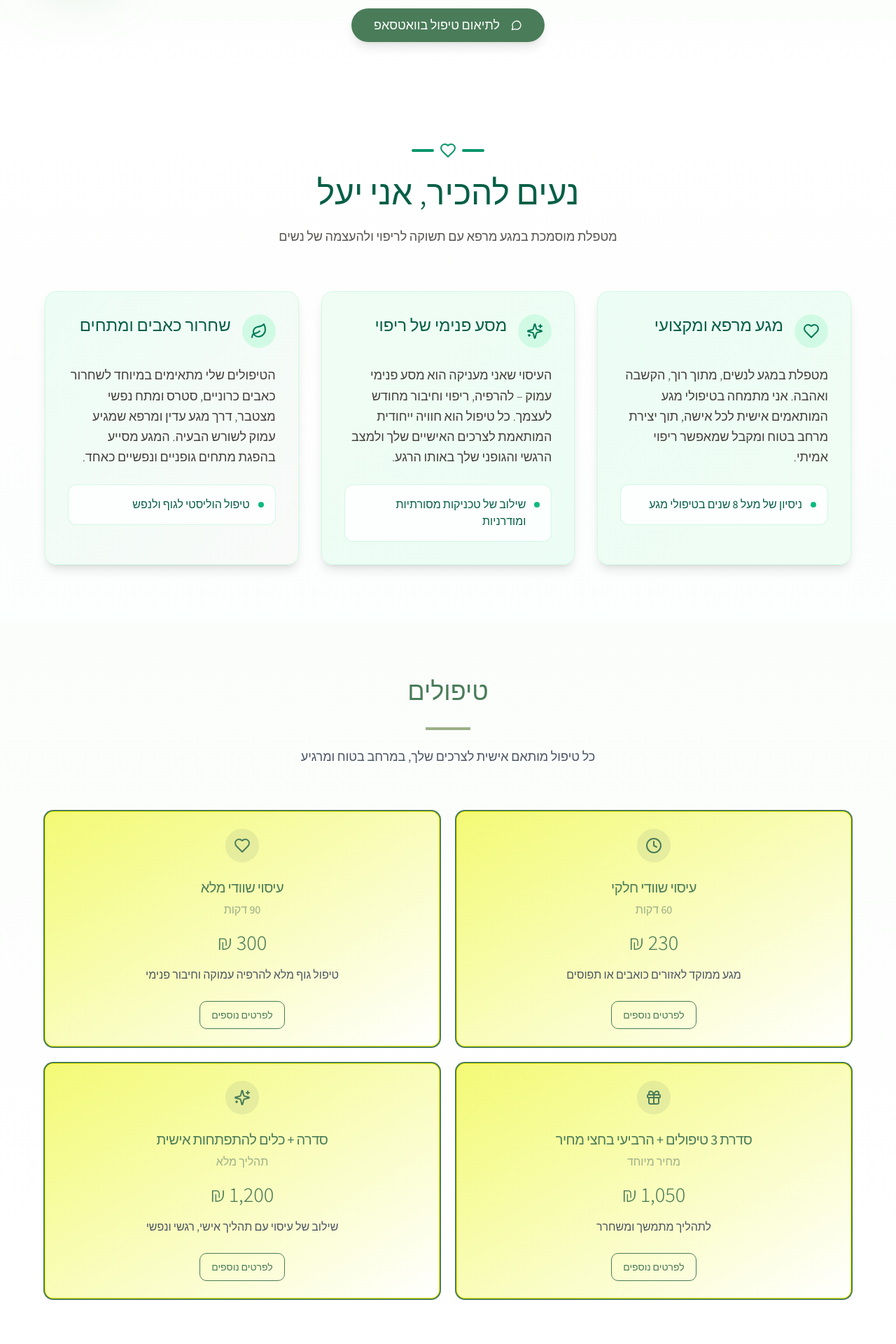
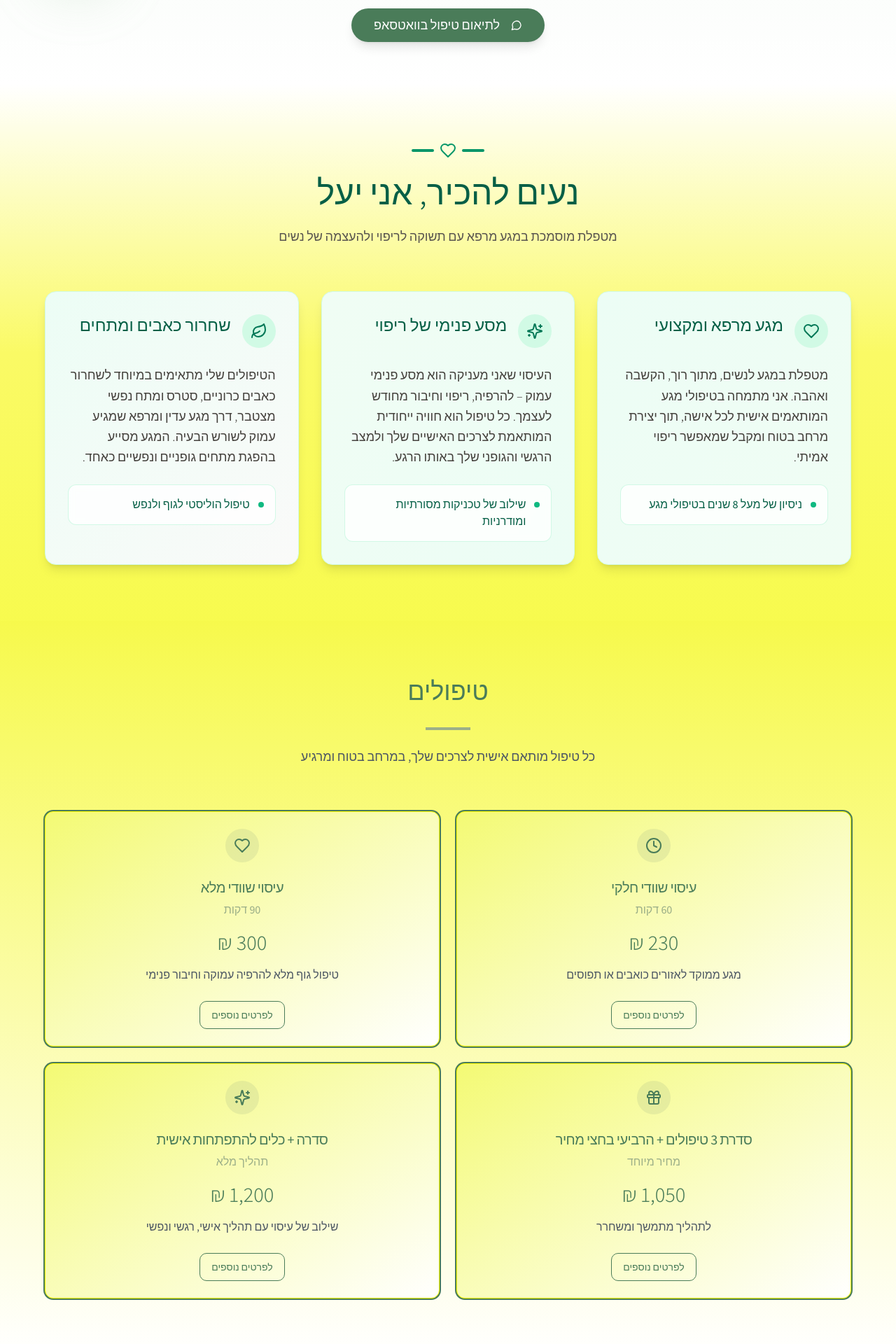
Before and after one commit to AvrahamShfaraw/yaels-healing-touch, a React (Vite) app: page / in a window 1280 px wide. Shown: the part 680-2600 px from the top of the page at 70% size. Built offline with nearby package versions, Linux system fonts and the light colour scheme.

Commit message:
update 8

```diff
--- a/src/components/AboutSection.tsx
+++ b/src/components/AboutSection.tsx
@@ -28,7 +28,7 @@ const AboutSection = () => {
   ];
 
   return (
-    <section className="py-20 bg-gradient-to-b from-white via-stone-50/30 to-emerald-50/20">
+    <section className="bg-[#fafa25] py-20 bg-gradient-to-b from-white via-stone-50/30 to-emerald-50/20">
       <div className="container mx-auto px-4">
         <div className="max-w-6xl mx-auto">
           {/* Header */}
--- a/src/components/ContactSection.tsx
+++ b/src/components/ContactSection.tsx
@@ -30,7 +30,7 @@ const ContactSection = () => {
                   <div className="mb-8">
                     <Button
                       size="lg"
-                      className="bg-healing-green hover:bg-healing-green/90 text-white w-full md:w-auto px-8 py-4 text-lg rounded-full shadow-lg hover:shadow-xl transition-all duration-300"
+                      className="bg-[#fafa25] bg-healing-green hover:bg-healing-green/90 text-white w-full md:w-auto px-8 py-4 text-lg rounded-full shadow-lg hover:shadow-xl transition-all duration-300"
                       onClick={() => window.open('https://wa.me/972542160399', '_blank')}
                     >
                       <MessageCircle className="ml-2 h-5 w-5" />
@@ -43,7 +43,7 @@ const ContactSection = () => {
                     <Button
                       variant="outline"
                       size="lg"
-                      className="border-healing-green text-healing-green hover:bg-healing-green hover:text-white rounded-full"
+                      className="bg-[#fafa25] border-healing-green text-healing-green hover:bg-healing-green hover:text-white rounded-full"
                       onClick={() => window.open('https://www.instagram.com/yaeldese', '_blank')}
                     >
                       <Instagram className="h-5 w-5" />
@@ -51,7 +51,7 @@ const ContactSection = () => {
                     <Button
                       variant="outline"
                       size="lg"
-                      className="border-healing-green text-healing-green hover:bg-healing-green hover:text-white rounded-full"
+                      className="bg-[#fafa25] border-healing-green text-healing-green hover:bg-healing-green hover:text-white rounded-full"
                       onClick={() => window.open('https://www.facebook.com/share/1Aa9XuNhdc/', '_blank')}
                     >
                       <Facebook className="h-5 w-5" />
--- a/src/components/ServicesSection.tsx
+++ b/src/components/ServicesSection.tsx
@@ -40,7 +40,7 @@ const ServicesSection = () => {
   ];
 
   return (
-    <section className="py-20 bg-gradient-to-b from-healing-mint/20 to-white">
+    <section className="py-20 bg-[#fafa25] bg-gradient-to-b from-healing-mint/20 to-white">
       <div className="container-custom section-padding">
         <div className="text-center mb-16">
           <h2 className="text-3xl md:text-4xl font-light text-healing-green mb-8">
--- a/src/components/TestimonialsSection.tsx
+++ b/src/components/TestimonialsSection.tsx
@@ -15,7 +15,7 @@ const TestimonialsSection = () => {
   ];
 
   return (
-    <section className="py-20 bg-healing-mint/10">
+    <section className="py-20 bg-[#fafa25] bg-healing-mint/10">
       <div className="container-custom section-padding">
         <div className="text-center mb-16">
           <h2 className="text-3xl md:text-4xl font-light text-healing-green mb-8">
```
